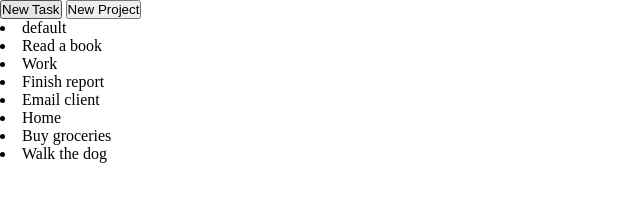
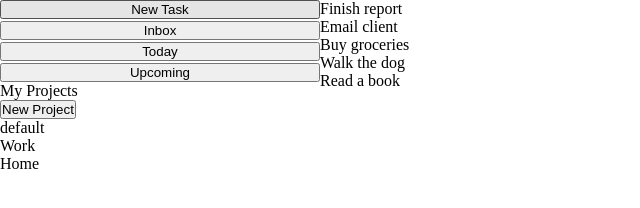
Before and after one commit to HelloHim/todo-app, a website built with webpack: page src/index.html in a window 1280 px wide. Shown: the whole page, without its empty margins (0-640 px from the left). Built offline with nearby package versions, Linux system fonts and the light colour scheme.

Commit message:
feat(ui): add sidebar layout and split rendering
Projects and their nested tasks were rendered together in a single
content area. Move projects into a sidebar beside the task menu, show
tasks in their own list, and render each with a separate function.
The layout uses a two column grid, styled by id rather than class.

```diff
--- a/src/domController.js
+++ b/src/domController.js
@@ -1,29 +1,49 @@
+// Wires the manager's data to the page: renders the project and task lists
+// and handles the buttons that create new tasks and projects. Every change
+// to the data is followed by a full re-render rather than patching the DOM.
 export default function domController(manager) {
   // The container that every project list item is appended to.
-  const content = document.getElementById("content");
+  const projectList = document.getElementById("project-list");
+  // The container that every task list item is appended to.
+  const taskList = document.getElementById("task-list");
 
+  // Re-renders everything that depends on the manager's data.
   const renderPage = function () {
-    // Clear all existing child elements so the content area can be re-rendered from scratch.
-    content.replaceChildren();
+    renderProjectView();
+    renderTaskView();
+  };
+
+  // Rebuilds the sidebar's project list from the manager's projects.
+  const renderProjectView = function () {
+    // Clear all existing child elements so the project list can be
+    // re-rendered from scratch.
+    projectList.replaceChildren();
 
     // Render one list item per project.
     manager.projectList.forEach((project) => {
-      const projectLi = document.createElement("li");
-      projectLi.textContent = project.projectName;
+      const projectDiv = document.createElement("div");
+      projectDiv.textContent = project.projectName;
+      projectList.appendChild(projectDiv);
+    });
+  };
 
-      // Nest a list item for each task belonging to this project.
-      const projectTasks = manager.getTasksByProjectId(project.projectId);
-      projectTasks.forEach((task) => {
-        const taskLi = document.createElement("li");
-        taskLi.textContent = task.title;
-        projectLi.appendChild(taskLi);
-      });
+  // Rebuilds the task list from the manager's tasks.
+  const renderTaskView = function () {
+    // Clear all existing child elements so the task list can be re-rendered
+    // from scratch.
+    taskList.replaceChildren();
 
-      content.appendChild(projectLi);
+    // Render one list item per task.
+    manager.taskList.forEach((task) => {
+      const taskLi = document.createElement("div");
+      taskLi.textContent = task.title;
+      taskList.appendChild(taskLi);
     });
   };
 
   // Create a task when the new task button is clicked, then re-render the page.
+  // The task details are hard-coded placeholders for now. The fixed task ID
+  // means every click creates a task with the same ID.
   const newTask = document.getElementById("new-task");
   newTask.addEventListener("click", () => {
     manager.createTask(
@@ -38,11 +58,14 @@ export default function domController(manager) {
     renderPage();
   });
 
+  // Create a project when the new project button is clicked, then re-render
+  // the page. The project details are hard-coded placeholders for now.
   const newProject = document.getElementById("new-project");
   newProject.addEventListener("click", () => {
     manager.createProject("fitnessProjectId", "Fitness");
     renderPage();
   });
 
+  // Render the initial state so existing data shows before any click.
   renderPage();
 }
--- a/src/index.html
+++ b/src/index.html
@@ -6,10 +6,19 @@
     <title>Todo App</title>
   </head>
   <body>
-    <div class="menu-buttons">
-      <button id="new-task">New Task</button>
-      <button id="new-project">New Project</button>
+    <div id="container">
+      <div id="side-bar">
+        <div id="task-menu">
+          <button id="new-task">New Task</button>
+          <button id="inbox">Inbox</button>
+          <button id="today">Today</button>
+          <button id="upcoming">Upcoming</button>
+        </div>
+        <p>My Projects</p>
+        <button id="new-project">New Project</button>
+        <div id="project-list"></div>
+      </div>
+      <div id="task-list"></div>
     </div>
-    <div id="content"></div>
   </body>
 </html>
--- a/src/styles.css
+++ b/src/styles.css
@@ -3,3 +3,14 @@
   margin: 0;
   padding: 0;
 }
+
+#container {
+  display: grid;
+  grid-template-columns: 1fr 3fr;
+}
+
+#task-menu {
+  display: flex;
+  flex-direction: column;
+  gap: 2px;
+}
```
